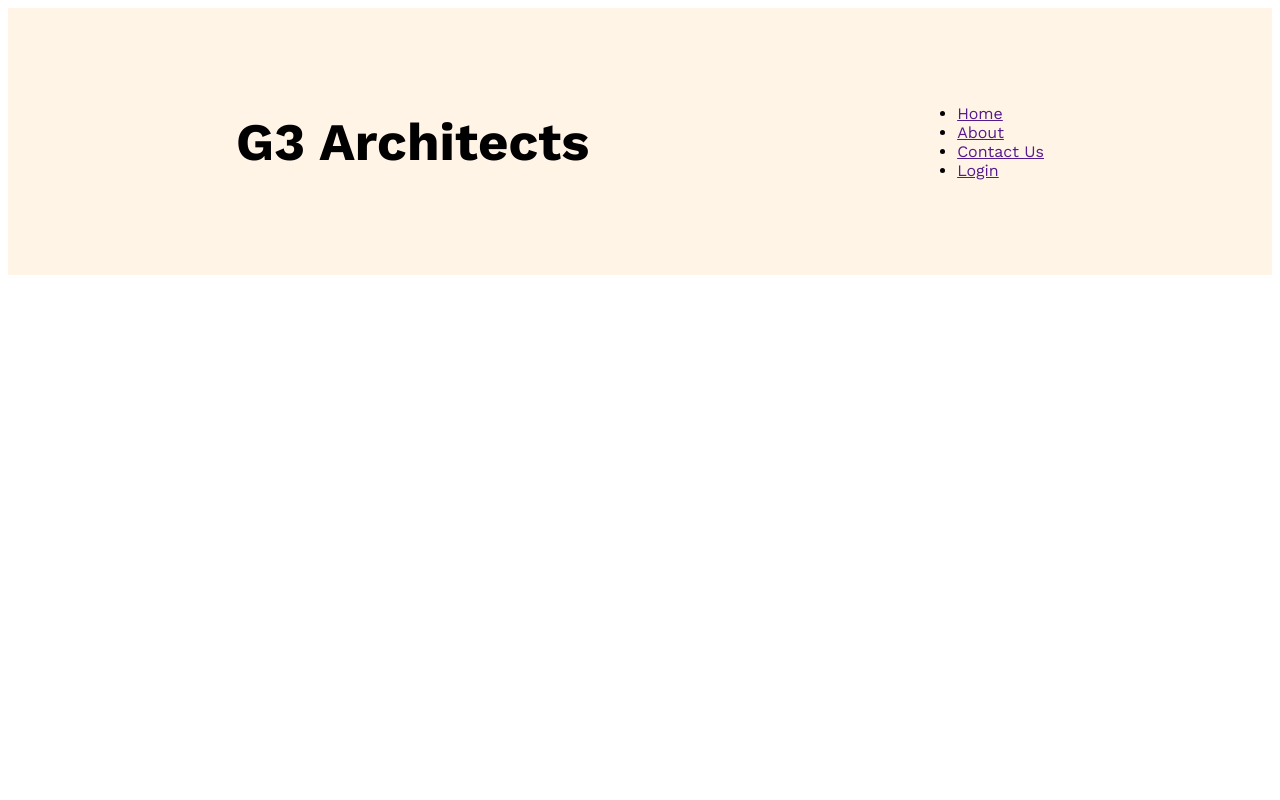
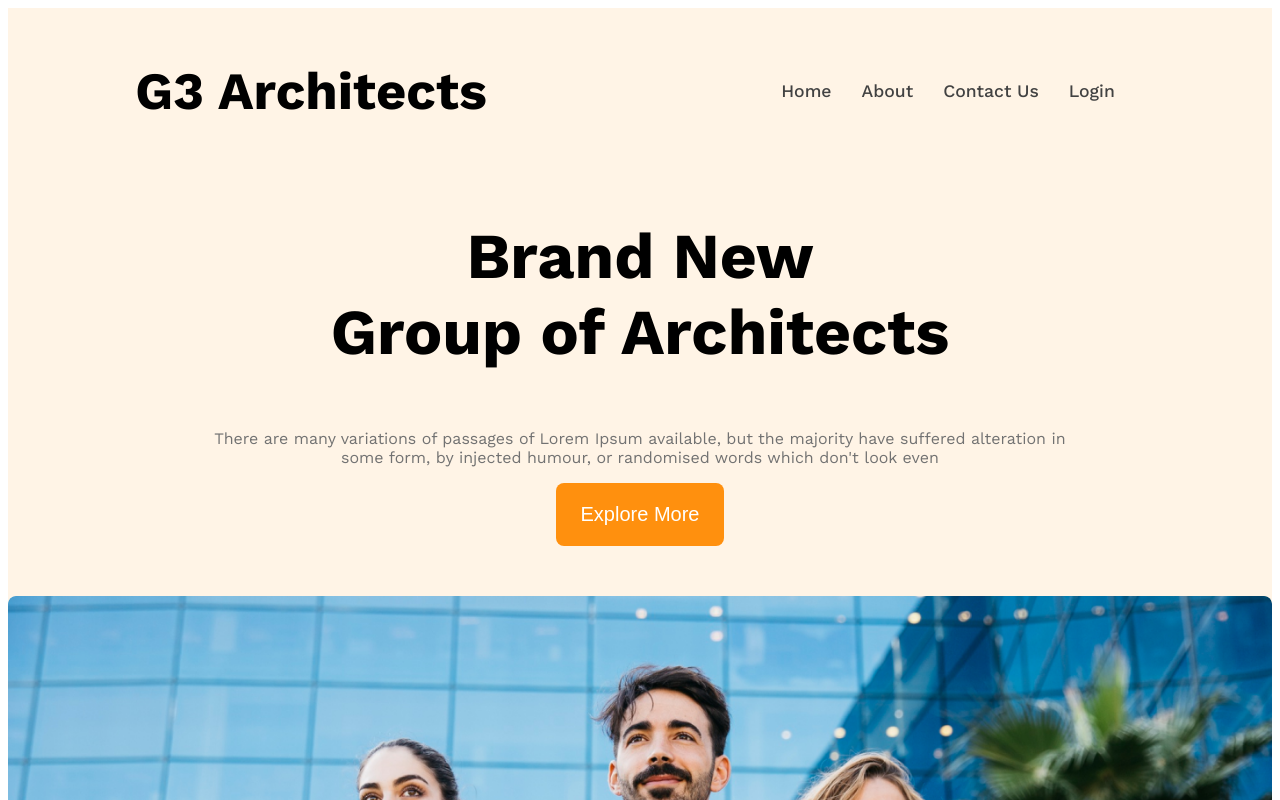
Before and after one commit to Sana0398/G3-Architects, a plain HTML site: page index.html in a window 1280 px wide. Shown: the top 800 px of the page. Drawn offline with nearby package versions, Linux system fonts and the light colour scheme.

Commit message:
Banner added

```diff
--- a/index.html
+++ b/index.html
@@ -22,12 +22,23 @@
                     <li class="list-item"><a href="">About</a></li>
                     <li class="list-item"><a href="">Contact Us</a></li>
                     <li class="list-item"><a href="">Login</a></li>
+
                 </ul>
 
             </div>
+        </nav>
+        <div class="banner">
+            <div class="banner-body">
+                <h1 class="banner-title">Brand New <br>
+                    Group of Architects
+                    </h1>
+                <p class="banner-text">There are many variations of passages of Lorem Ipsum available, but the majority have suffered alteration in <br> some  form, by injected humour, or randomised words which don't look even</p>
+                <button class="primary-btn">Explore More</button>
+                <img class="banner-img" src="./images/banner.png" alt="Banner-Image">
 
+            </div>
 
-        </nav>
+        </div>
 
     </header>
     <main>
--- a/styles/style.css
+++ b/styles/style.css
@@ -11,6 +11,26 @@
     background-color: rgba(255, 144, 14, 1);
 
 }
+.primary-btn{
+    color: white;
+    background-color:rgba(255, 144, 14, 1);
+    border-radius: 8px;
+    padding: 20px 25px;
+    font-size: 1.25rem;
+    font-weight: 600px;
+    border: none;
+
+}
+.primary-btn:hover{
+    color: rgba(255, 144, 14, 1);
+    background-color:white;
+    border-radius: 8px;
+    padding: 20px 25px;
+    font-size: 1.25rem;
+    font-weight: 600px;
+    border: 1px solid rgba(255, 144, 14, 1);
+
+}
 
 /*header compnents*/
 
@@ -19,30 +39,78 @@
     background-size: cover;
 
 }
-.navbar{
+.navbar {
     display: flex;
-    justify-content: space-between;
+    justify-content: space-around;
     align-items: center;
-    padding: 50px 228px;
+    max-width: 1440px;
+    /* padding: 50px 228px; */
+    margin: 0 auto;
 }
 .nav-title{
-    font-size: 45px;
+    font-size: 2.8rem;
     font-weight: bold;
+    /* max-width: 50%; */
 }
 .nav-list{
     display: flex;
     justify-content: space-between;
     align-items: center;
+    /* max-width: 50%; */
 }
-.nav-item{
+ .list-item{
     list-style: none;
+    margin-right: 30px;
+
 
 }
-.nav-items{
+.list-items{
     display: flex;
     justify-content: space-between;
     align-items: center;
 }
-.nav-item a{
+.list-item a{
     text-decoration: none;
+    font-size: 1.1rem;
+    font-weight: 500;
+    color: rgba(66, 66, 66, 1);
 }
+.banner{
+    display: flex;
+    justify-content: center;
+    align-items: center;
+    max-width: 1440px;
+    /* padding: 50px 228px; */
+    margin: 0 auto;
+}
+.banner-body{
+    display: flex;
+    flex-direction: column;
+    align-items: center;
+}
+.banner-title{
+    text-align: center;
+    font-size: 4rem;
+    font-weight: bold;
+}
+.banner-text{
+    text-align: center;
+    font-size: 1rem;
+    font-weight: 400;
+    color: rgba(114, 114, 114, 1);
+}
+.banner-img{
+    margin-top: 50px;
+    margin-bottom: 25px;
+    border-radius: 8px;
+    max-width: 100%;
+}
+
+/*Media Query*/
+
+@media screen and (max-width:576px) {
+    .navbar{
+        flex-direction: column;
+    }
+
+}
```
